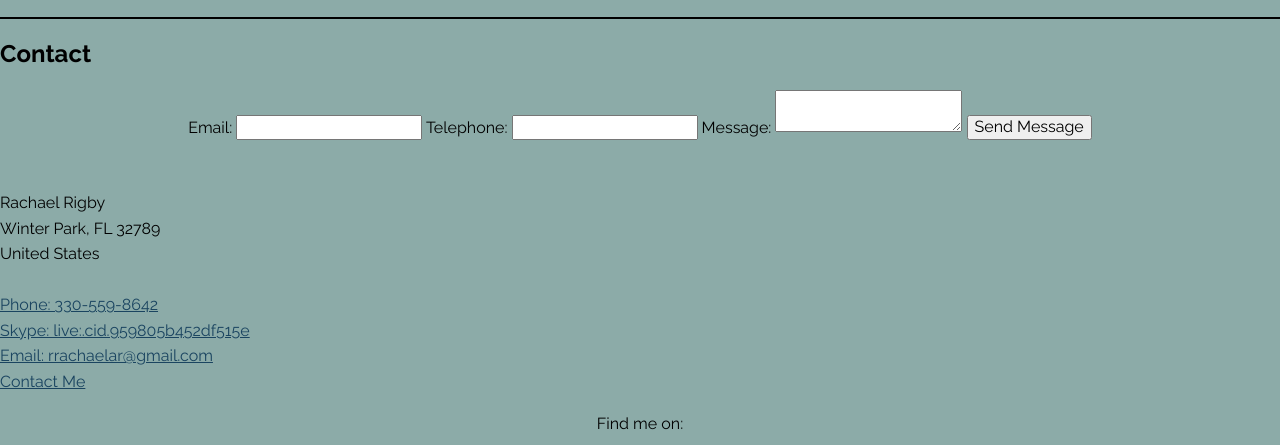
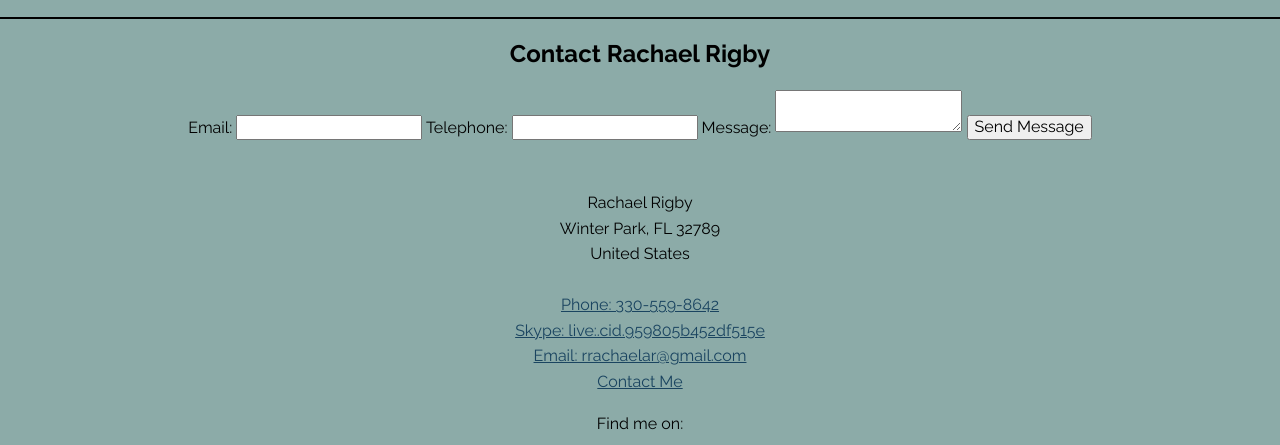
Before and after one commit to rrigs/portfolio-website, a plain HTML site: page contact.html in a window 1280 px wide. Shown: the part 121-566 px from the top of the page. Drawn offline with nearby package versions, Linux system fonts and the light colour scheme.

Commit message:
added classes to contact content

```diff
--- a/contact.html
+++ b/contact.html
@@ -48,8 +48,8 @@
         </ul>
       </nav>
     </header>
-    <div>
-      <h1>Contact</h1>
+    <div class="contact-title">
+      <h1>Contact Rachael Rigby</h1>
     </div>
     <form action="" method="post" id="contact-form">
       <label class="standard-label" for="contact-email">Email: </label>
@@ -64,7 +64,7 @@
 
       <input type="submit" value="Send Message" />
     </form>
-    <div>
+    <div class="contact-info">
       Rachael Rigby<br />
       Winter Park, FL 32789<br />
       United States<br />
```
